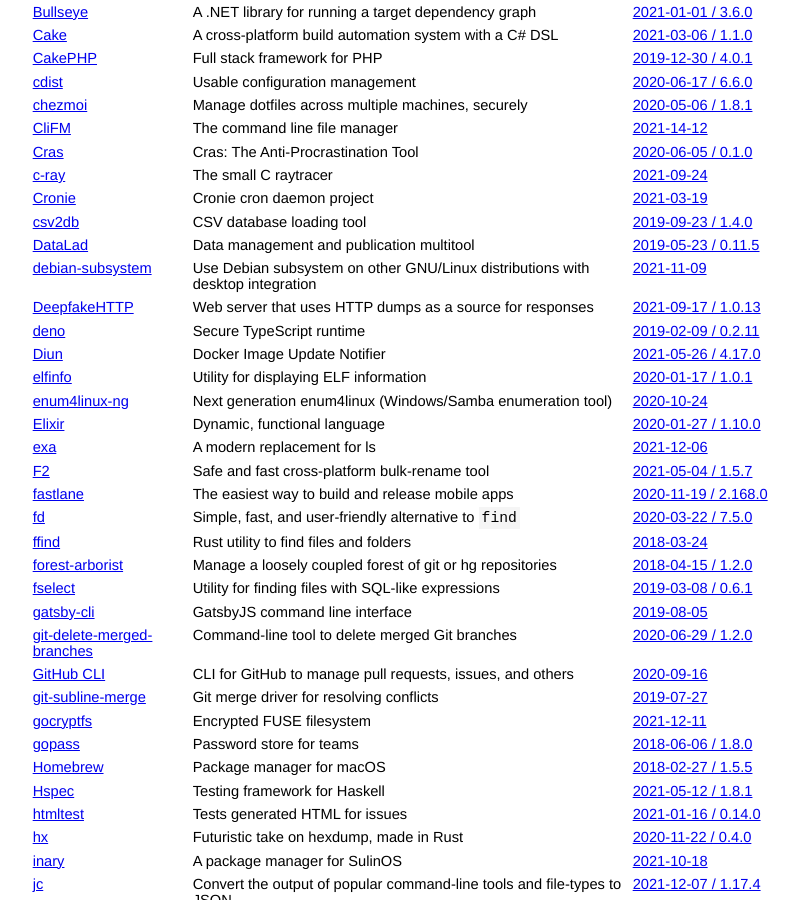
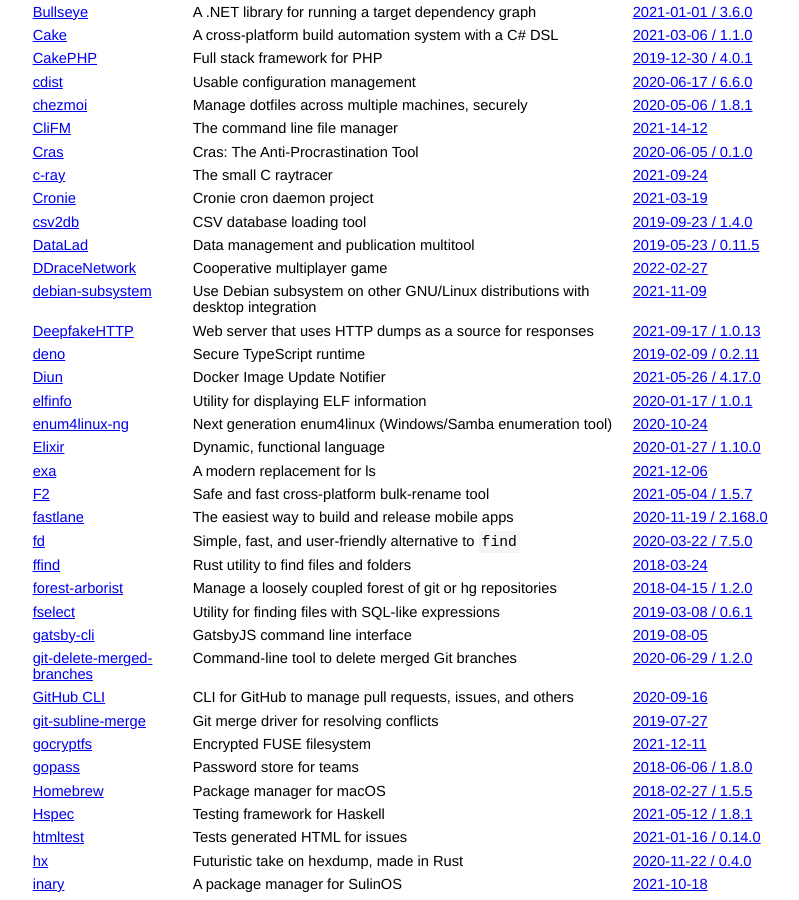
Before and after one commit to jcs/no_color, a Jekyll site: the page built from index.md, in a window 1280 px wide and 900 px high, scrolled down 1922 px. Shown: the whole window, without its empty margins (211-1010 px from the left). Built offline with Jekyll 4.4.1, drawn with Linux system fonts in a browser that asks for light colours; our own code applies the rules of GitHub Pages for plain Markdown files.

Commit message:
Add DDraceNetwork (#165)

```diff
--- a/index.md
+++ b/index.md
@@ -122,6 +122,7 @@ color via `NO_COLOR`.
 | [Cronie](https://github.com/cronie-crond/cronie) | Cronie cron daemon project | [2021-03-19](https://github.com/cronie-crond/cronie/commit/765a745c6497f8cde51c39db7b1bb88686b90a9c) |
 | [csv2db](https://csv2db.github.io/) | CSV database loading tool | [2019-09-23 / 1.4.0](https://github.com/csv2db/csv2db/releases/tag/v1.4.0) |
 | [DataLad](https://www.datalad.org/) | Data management and publication multitool | [2019-05-23 / 0.11.5](https://github.com/datalad/datalad/releases/tag/0.11.5) |
+| [DDraceNetwork](https://ddnet.tw/) | Cooperative multiplayer game | [2022-02-27](https://github.com/ddnet/ddnet/commit/b3e7164905dd227f9ab1c0eb9d7ab878ece7e971) |
 | [debian-subsystem](https://gitlab.com/sulincix/debian-subsystem) | Use Debian subsystem on other GNU/Linux distributions with desktop integration | [2021-11-09](https://gitlab.com/sulincix/debian-subsystem/-/commit/813292e0498800e01bd4039678511c1097c2147f) |
 | [DeepfakeHTTP](https://github.com/xnbox/DeepfakeHTTP) | Web server that uses HTTP dumps as a source for responses | [2021-09-17 / 1.0.13](https://github.com/xnbox/DeepfakeHTTP/releases/tag/v1.0.13) |
 | [deno](https://github.com/denoland/deno) | Secure TypeScript runtime | [2019-02-09 / 0.2.11](https://github.com/denoland/deno/releases/tag/v0.2.11) |
```
